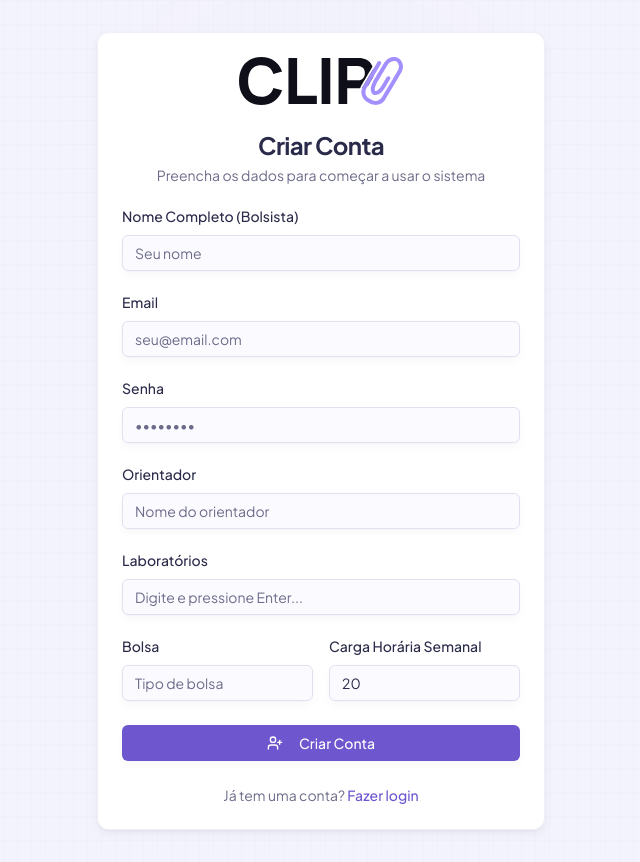
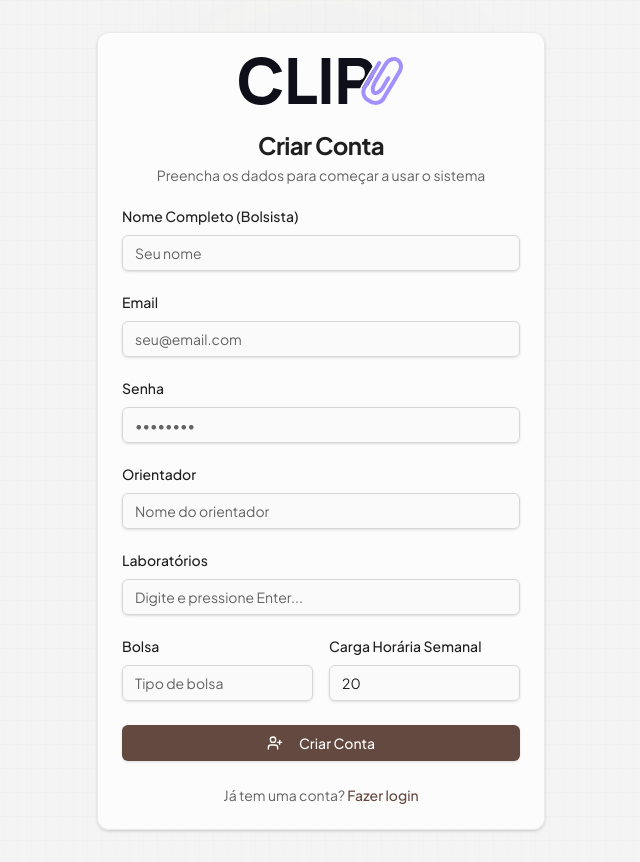
Before and after one commit to mauricioprb/clips-relatorios-bolsa, a Next.js app: page /cadastro in a window 1280 px wide. Shown: the whole page, without its empty margins (319-959 px from the left). Built offline with nearby package versions, Linux system fonts and the light colour scheme.

Commit message:
teste novas cores

```diff
--- a/app/globals.css
+++ b/app/globals.css
@@ -4,111 +4,101 @@
 @custom-variant dark (&:is(.dark *));
 
 :root {
-  --background: #f5f5ff;
-  --foreground: #2a2a4a;
-  --card: #ffffff;
-  --card-foreground: #2a2a4a;
-  --popover: #ffffff;
-  --popover-foreground: #2a2a4a;
-  --primary: #6e56cf;
+  --background: #f8f8f8;
+  --foreground: #1f1f1f;
+  --card: #fcfcfc;
+  --card-foreground: #1f1f1f;
+  --popover: #fcfcfc;
+  --popover-foreground: #1f1f1f;
+  --primary: #63493f;
   --primary-foreground: #ffffff;
-  --secondary: #e4dfff;
-  --secondary-foreground: #4a4080;
-  --muted: #f0f0fa;
-  --muted-foreground: #6c6c8a;
-  --accent: #d8e6ff;
-  --accent-foreground: #2a2a4a;
-  --destructive: #ff5470;
-  --destructive-foreground: #ffffff;
-  --border: #e0e0f0;
-  --input: #e0e0f0;
-  --ring: #6e56cf;
-  --chart-1: #6e56cf;
-  --chart-2: #9e8cfc;
-  --chart-3: #5d5fef;
-  --chart-4: #7c75fa;
-  --chart-5: #4740b3;
-  --sidebar: #f0f0fa;
-  --sidebar-foreground: #2a2a4a;
-  --sidebar-primary: #6e56cf;
-  --sidebar-primary-foreground: #ffffff;
-  --sidebar-accent: #d8e6ff;
-  --sidebar-accent-foreground: #2a2a4a;
-  --sidebar-border: #e0e0f0;
-  --sidebar-ring: #6e56cf;
-  --font-sans: Inter, sans-serif;
-  --font-serif: Georgia, serif;
-  --font-mono: JetBrains Mono, monospace;
+  --secondary: #ffdfb1;
+  --secondary-foreground: #592d1c;
+  --muted: #eeeeee;
+  --muted-foreground: #636363;
+  --accent: #e8e8e8;
+  --accent-foreground: #1f1f1f;
+  --destructive: #e55032;
+  --border: #d7d7d7;
+  --input: #d7d7d7;
+  --ring: #63493f;
+  --chart-1: #63493f;
+  --chart-2: #ffdfb1;
+  --chart-3: #e8e8e8;
+  --chart-4: #ffe7c7;
+  --chart-5: #63493f;
+  --sidebar: #fcfcfc;
+  --sidebar-foreground: #242424;
+  --sidebar-primary: #353535;
+  --sidebar-primary-foreground: #fcfcfc;
+  --sidebar-accent: #f8f8f8;
+  --sidebar-accent-foreground: #353535;
+  --sidebar-border: #ebebeb;
+  --sidebar-ring: #b4b4b4;
+
+  --font-sans:
+    "Geist", "Geist Fallback", ui-sans-serif, system-ui, -apple-system, BlinkMacSystemFont,
+    "Segoe UI", Roboto, "Helvetica Neue", Arial, "Noto Sans", sans-serif, "Apple Color Emoji",
+    "Segoe UI Emoji", "Segoe UI Symbol", "Noto Color Emoji";
+  --font-serif:
+    "Geist", "Geist Fallback", ui-serif, Georgia, Cambria, "Times New Roman", Times, serif;
+  --font-mono:
+    "Geist Mono", "Geist Mono Fallback", ui-monospace, SFMono-Regular, Menlo, Monaco, Consolas,
+    "Liberation Mono", "Courier New", monospace;
+
   --radius: 0.5rem;
-  --shadow-x: 0px;
-  --shadow-y: 4px;
-  --shadow-blur: 10px;
-  --shadow-spread: 0px;
-  --shadow-opacity: 0.12;
-  --shadow-color: hsl(240 30% 25%);
-  --shadow-2xs: 0px 4px 10px 0px hsl(240 30% 25% / 0.01);
-  --shadow-xs: 0px 4px 10px 0px hsl(240 30% 25% / 0.01);
-  --shadow-sm: 0px 4px 10px 0px hsl(240 30% 25% / 0.03), 0px 1px 2px -1px hsl(240 30% 25% / 0.03);
-  --shadow: 0px 4px 10px 0px hsl(240 30% 25% / 0.03), 0px 1px 2px -1px hsl(240 30% 25% / 0.03);
-  --shadow-md: 0px 4px 10px 0px hsl(240 30% 25% / 0.05), 0px 2px 4px -1px hsl(240 30% 25% / 0.05);
-  --shadow-lg: 0px 4px 10px 0px hsl(240 30% 25% / 0.07), 0px 4px 6px -1px hsl(240 30% 25% / 0.07);
-  --shadow-xl: 0px 4px 10px 0px hsl(240 30% 25% / 0.09), 0px 8px 10px -1px hsl(240 30% 25% / 0.09);
-  --shadow-2xl: 0px 4px 10px 0px hsl(240 30% 25% / 0.12);
-  --tracking-normal: 0em;
-  --spacing: 0.25rem;
+
+  --shadow-2xs: 0 1px 3px 0px rgb(0 0 0 / 0.05);
+  --shadow-xs: 0 1px 3px 0px rgb(0 0 0 / 0.05);
+  --shadow-sm: 0 1px 3px 0px rgb(0 0 0 / 0.1), 0 1px 2px -1px rgb(0 0 0 / 0.1);
+  --shadow: 0 1px 3px 0px rgb(0 0 0 / 0.1), 0 1px 2px -1px rgb(0 0 0 / 0.1);
+  --shadow-md: 0 1px 3px 0px rgb(0 0 0 / 0.1), 0 2px 4px -1px rgb(0 0 0 / 0.1);
+  --shadow-lg: 0 1px 3px 0px rgb(0 0 0 / 0.1), 0 4px 6px -1px rgb(0 0 0 / 0.1);
+  --shadow-xl: 0 1px 3px 0px rgb(0 0 0 / 0.1), 0 8px 10px -1px rgb(0 0 0 / 0.1);
+  --shadow-2xl: 0 1px 3px 0px rgb(0 0 0 / 0.25);
 }
 
 .dark {
-  --background: #0f0f1a;
-  --foreground: #e2e2f5;
-  --card: #1a1a2e;
-  --card-foreground: #e2e2f5;
-  --popover: #1a1a2e;
-  --popover-foreground: #e2e2f5;
-  --primary: #a48fff;
-  --primary-foreground: #0f0f1a;
-  --secondary: #2d2b55;
-  --secondary-foreground: #c4c2ff;
-  --muted: #222244;
-  --muted-foreground: #a0a0c0;
-  --accent: #303060;
-  --accent-foreground: #e2e2f5;
-  --destructive: #ff5470;
-  --destructive-foreground: #ffffff;
-  --border: #303052;
-  --input: #303052;
-  --ring: #a48fff;
-  --chart-1: #a48fff;
-  --chart-2: #7986cb;
-  --chart-3: #64b5f6;
-  --chart-4: #4db6ac;
-  --chart-5: #ff79c6;
-  --sidebar: #1a1a2e;
-  --sidebar-foreground: #e2e2f5;
-  --sidebar-primary: #a48fff;
-  --sidebar-primary-foreground: #0f0f1a;
-  --sidebar-accent: #303060;
-  --sidebar-accent-foreground: #e2e2f5;
-  --sidebar-border: #303052;
-  --sidebar-ring: #a48fff;
-  --font-sans: Inter, sans-serif;
-  --font-serif: Georgia, serif;
-  --font-mono: JetBrains Mono, monospace;
-  --radius: 0.5rem;
-  --shadow-x: 0px;
-  --shadow-y: 4px;
-  --shadow-blur: 10px;
-  --shadow-spread: 0px;
-  --shadow-opacity: 0.12;
-  --shadow-color: hsl(240 30% 25%);
-  --shadow-2xs: 0px 4px 10px 0px hsl(240 30% 25% / 0.01);
-  --shadow-xs: 0px 4px 10px 0px hsl(240 30% 25% / 0.01);
-  --shadow-sm: 0px 4px 10px 0px hsl(240 30% 25% / 0.03), 0px 1px 2px -1px hsl(240 30% 25% / 0.03);
-  --shadow: 0px 4px 10px 0px hsl(240 30% 25% / 0.03), 0px 1px 2px -1px hsl(240 30% 25% / 0.03);
-  --shadow-md: 0px 4px 10px 0px hsl(240 30% 25% / 0.05), 0px 2px 4px -1px hsl(240 30% 25% / 0.05);
-  --shadow-lg: 0px 4px 10px 0px hsl(240 30% 25% / 0.07), 0px 4px 6px -1px hsl(240 30% 25% / 0.07);
-  --shadow-xl: 0px 4px 10px 0px hsl(240 30% 25% / 0.09), 0px 8px 10px -1px hsl(240 30% 25% / 0.09);
-  --shadow-2xl: 0px 4px 10px 0px hsl(240 30% 25% / 0.12);
+  --background: #121212;
+  --foreground: #eeeeee;
+  --card: #181818;
+  --card-foreground: #eeeeee;
+  --popover: #181818;
+  --popover-foreground: #eeeeee;
+  --primary: #fcdfc2;
+  --primary-foreground: #0a191a;
+  --secondary: #3a3128;
+  --secondary-foreground: #fcdfc2;
+  --muted: #222222;
+  --muted-foreground: #b4b4b4;
+  --accent: #2b2b2b;
+  --accent-foreground: #eeeeee;
+  --destructive: #e55032;
+  --border: #211f1a;
+  --input: #484848;
+  --ring: #fcdfc2;
+  --chart-1: #fcdfc2;
+  --chart-2: #3a3128;
+  --chart-3: #2b2b2b;
+  --chart-4: #423930;
+  --chart-5: #fcdfc2;
+  --sidebar: #18181d;
+  --sidebar-foreground: #f5f5f5;
+  --sidebar-primary: #1d4eda;
+  --sidebar-primary-foreground: #ffffff;
+  --sidebar-accent: #26262b;
+  --sidebar-accent-foreground: #f5f5f5;
+  --sidebar-border: #26262b;
+  --sidebar-ring: #d3d3db;
+
+  --shadow-2xs: 0 1px 3px 0px rgb(0 0 0 / 0.05);
+  --shadow-xs: 0 1px 3px 0px rgb(0 0 0 / 0.05);
+  --shadow-sm: 0 1px 3px 0px rgb(0 0 0 / 0.1), 0 1px 2px -1px rgb(0 0 0 / 0.1);
+  --shadow: 0 1px 3px 0px rgb(0 0 0 / 0.1), 0 1px 2px -1px rgb(0 0 0 / 0.1);
+  --shadow-md: 0 1px 3px 0px rgb(0 0 0 / 0.1), 0 2px 4px -1px rgb(0 0 0 / 0.1);
+  --shadow-lg: 0 1px 3px 0px rgb(0 0 0 / 0.1), 0 4px 6px -1px rgb(0 0 0 / 0.1);
+  --shadow-xl: 0 1px 3px 0px rgb(0 0 0 / 0.1), 0 8px 10px -1px rgb(0 0 0 / 0.1);
+  --shadow-2xl: 0 1px 3px 0px rgb(0 0 0 / 0.25);
 }
 
 @theme inline {
@@ -127,7 +117,6 @@
   --color-accent: var(--accent);
   --color-accent-foreground: var(--accent-foreground);
   --color-destructive: var(--destructive);
-  --color-destructive-foreground: var(--destructive-foreground);
   --color-border: var(--border);
   --color-input: var(--input);
   --color-ring: var(--ring);
```
